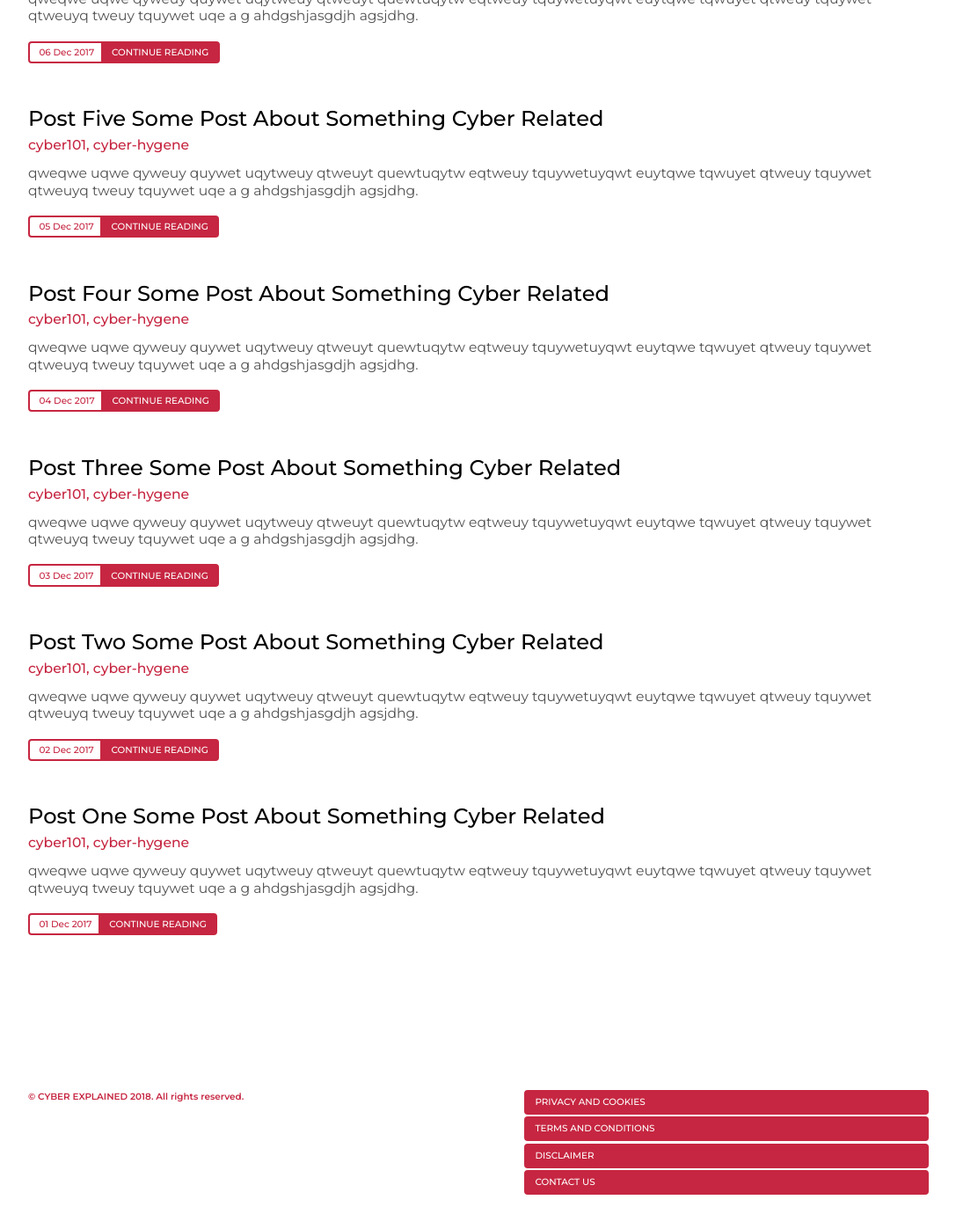
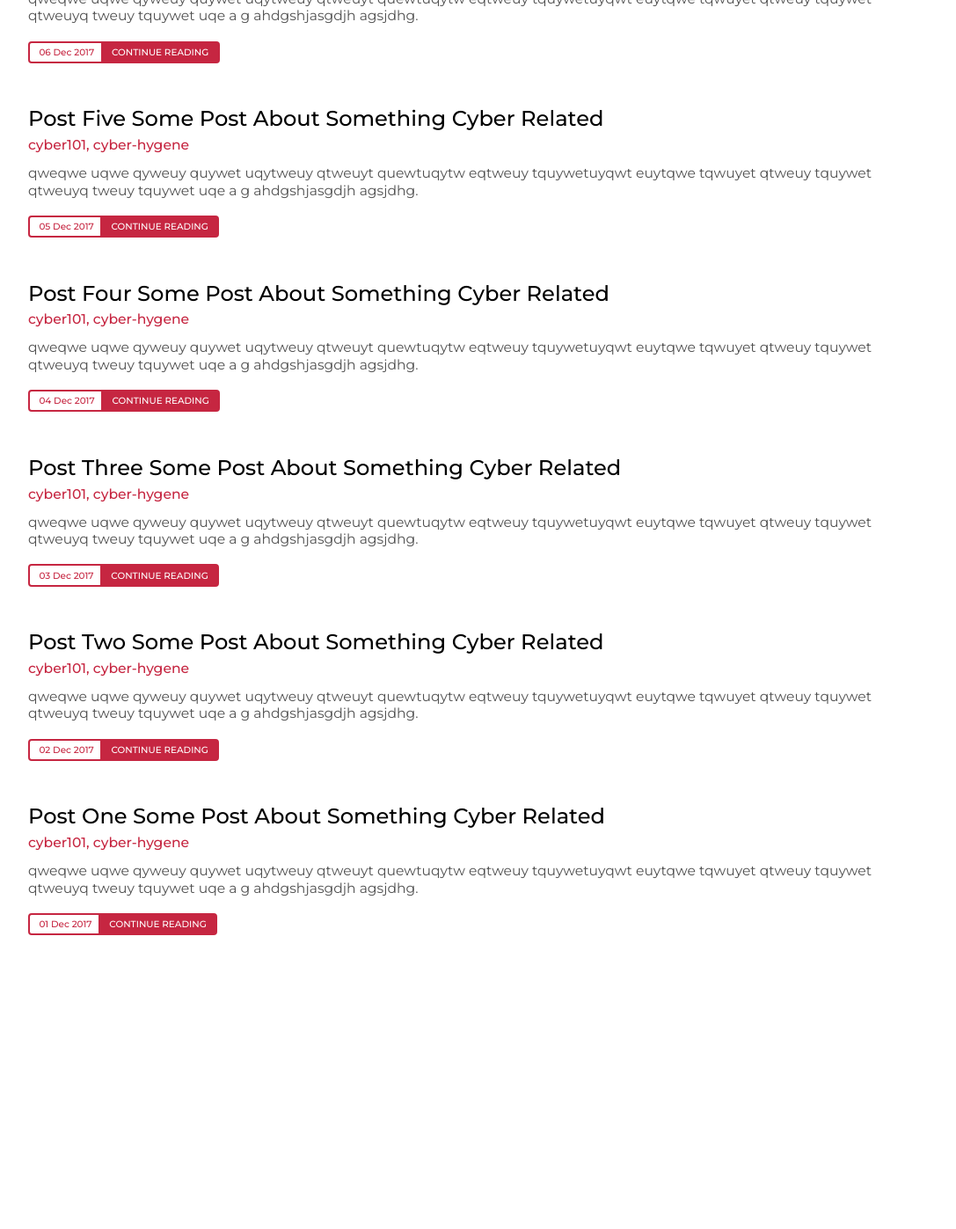
Before and after one commit to cyberexplained/cyberexplained.github.io, a Jekyll site: the page built from index.html, in a window 1280 px wide and 1400 px high, scrolled down 970 px. Shown: the top 1397 px of the window at 88% size, without its empty margins (96-1183 px from the left). Built offline with Jekyll 4.4.1, drawn with Linux system fonts in a browser that asks for light colours; nearby versions of some CDN libraries; the list of posts is cut into pages by our own code; after the commit the page ends 2079 px from its top, so only the background shows below that.

Commit message:
Theme updates.

```diff
--- a/_layouts/default.html
+++ b/_layouts/default.html
@@ -14,27 +14,6 @@
       <main>
         {{ content }}
       </main>
-
-      <div class="footer-container">
-        <footer class="footer">
-          <div class="left-panel">
-            <div class="copyright">
-              <ul>
-                <li>&copy; CYBER EXPLAINED 2018. All rights reserved.</li>
-              </ul>
-            </div>
-          </div>
-          <div class="right-panel footer-buttons">
-            <ul>
-              <li><a href="{{ site.url }}/privacy-and-cookies-policy.html" class="footer-link">PRIVACY AND COOKIES</a></li>
-              <li><a href="{{ site.url }}/terms-and-conditions.html" class="footer-link">TERMS AND CONDITIONS</a></li>
-              <li><a href="{{ site.url }}/disclaimer.html" class="footer-link">DISCLAIMER</a></li>
-              <li><a href="{{ site.url }}/contact-us.html" class="footer-link">CONTACT US</a></li>
-            </ul>
-          </div>
-          <br style="clear: both;" />
-        </footer>
-      </div>
     </div>
 
     <!-- Footer -->
--- a/_sass/_layout.scss
+++ b/_sass/_layout.scss
@@ -13,9 +13,7 @@
 
   // Footer specific.
   height: 100%;
-
-  -webkit-flex-grow: 1;
-          flex-grow: 1;
+  flex-grow: 1;
 
   main {
     padding-left: $edge-padding-normal;
```
